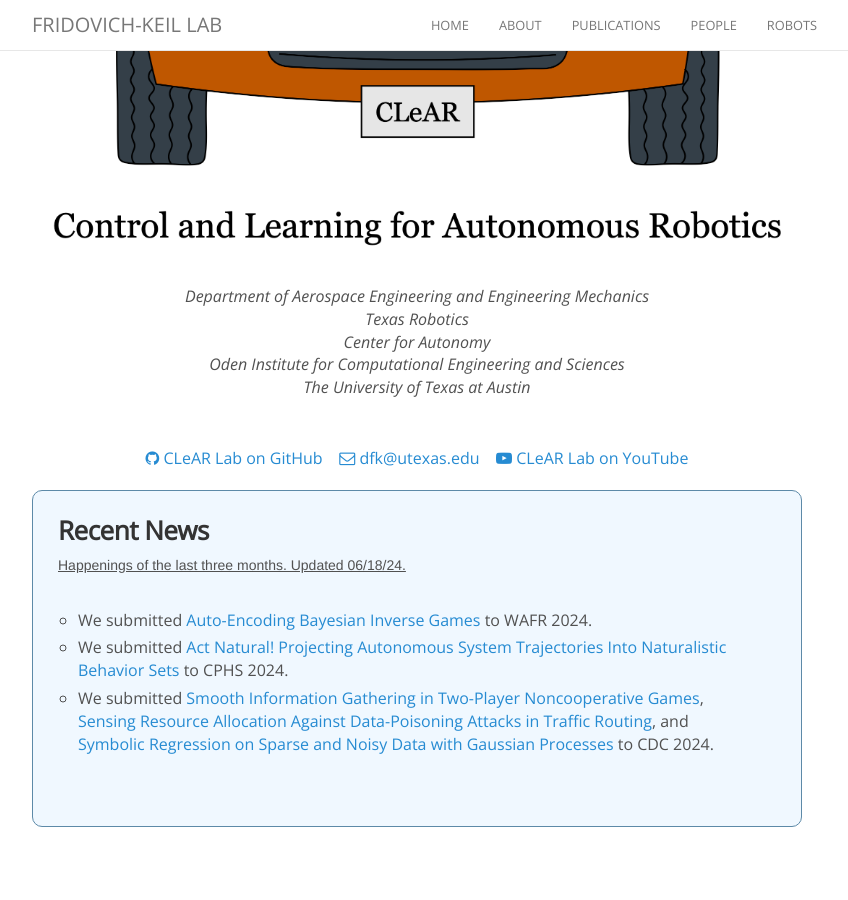
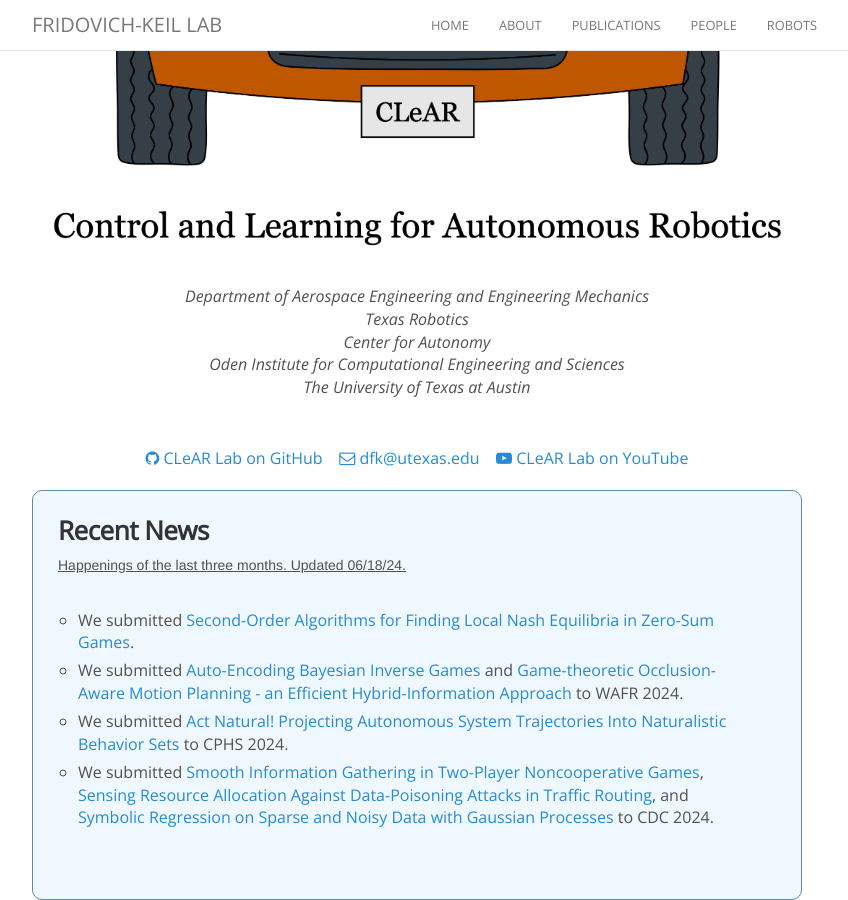
Before and after one commit to KordingLab/KordingLab.github.io, a Jekyll site: the page built from index.html, in a window 1280 px wide and 900 px high, scrolled down 521 px. Shown: the whole window, without its empty margins (223-1071 px from the left). Built offline with Jekyll 4.4.1, drawn with Linux system fonts in a browser that asks for light colours; nearby versions of some CDN libraries; comment, search, counter and statistics services are not loaded; before the commit the page ends 1348 px from its top, so only the background shows below that.

Commit message:
Update news.yml

```diff
--- a/_data/news.yml
+++ b/_data/news.yml
@@ -1,6 +1,10 @@
+- date: 2024-06-18
+  details: >-
+    We submitted <a href="https://arxiv.org/abs/2406.03565">Second-Order Algorithms for Finding Local Nash Equilibria in Zero-Sum Games</a>.
+
 - date: 2024-06-06
   details: >-
-    We submitted <a href="https://arxiv.org/abs/2402.08902">Auto-Encoding Bayesian Inverse Games</a> to WAFR 2024.
+    We submitted <a href="https://arxiv.org/abs/2402.08902">Auto-Encoding Bayesian Inverse Games</a> and <a href="https://arxiv.org/abs/2309.10901">Game-theoretic Occlusion-Aware Motion Planning - an Efficient Hybrid-Information Approach</a> to WAFR 2024.
 
 - date: 2024-05-29
   details: >-
```
